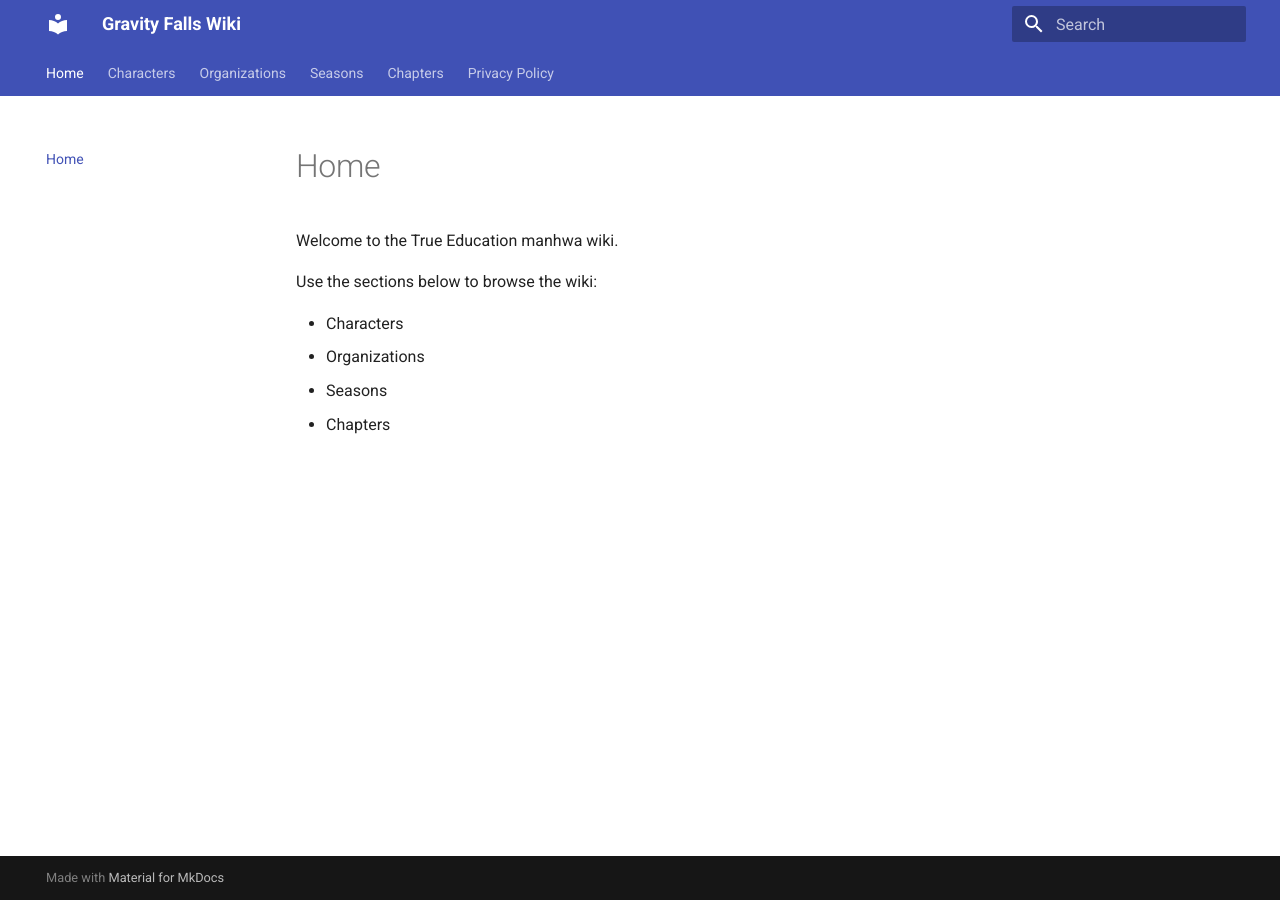
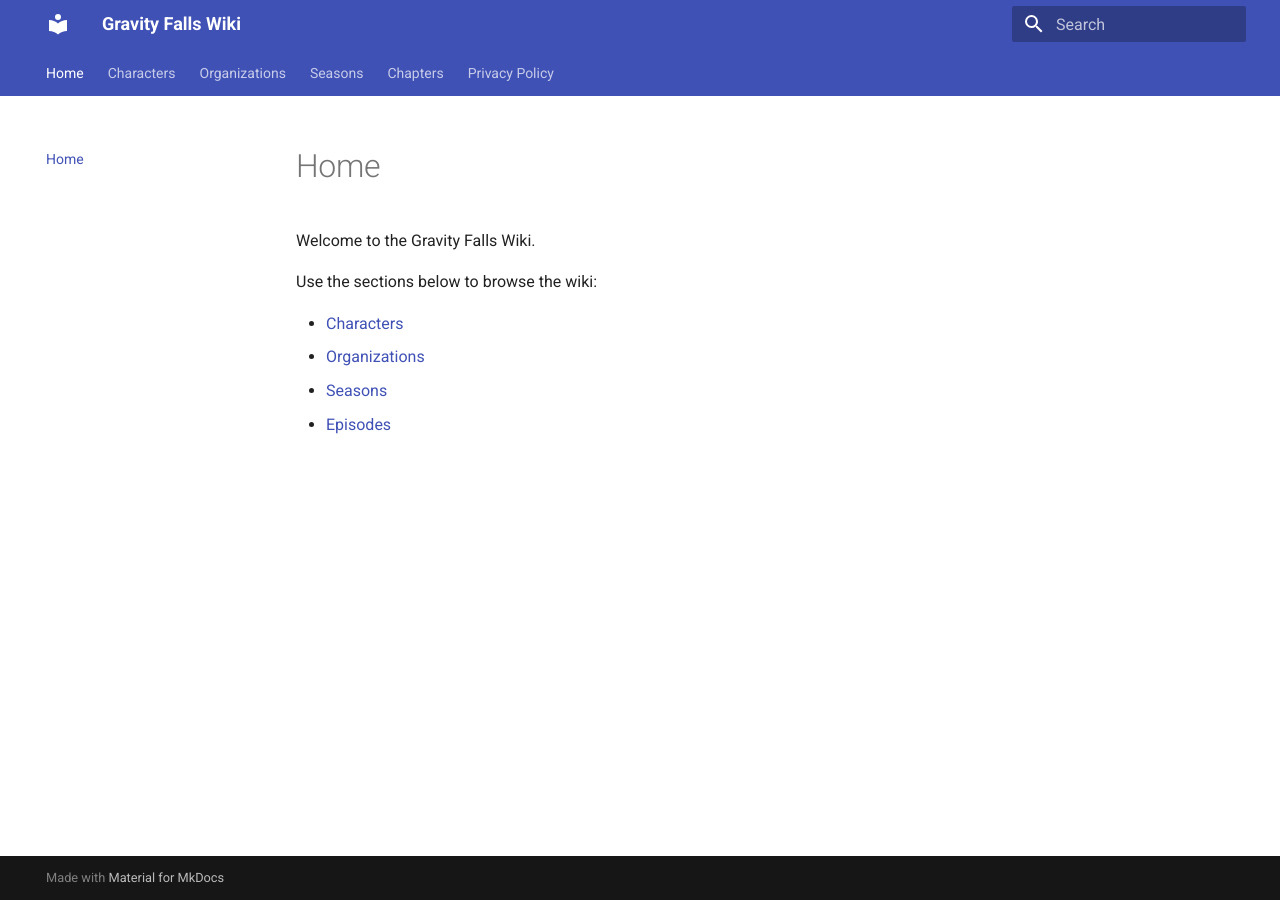
Before and after one commit to solaroiiid/gravity-falls-wiki, an MkDocs documentation site: the page built from docs/index.md, in a window 1280 px wide. Built offline with MkDocs 1.6.1 and Material for MkDocs 9.7.7, drawn with Linux system fonts in a browser that asks for light colours.

Commit message:
Update index.md

```diff
--- a/docs/index.md
+++ b/docs/index.md
@@ -1,8 +1,10 @@
-Welcome to the True Education manhwa wiki.
+# Home
+
+Welcome to the Gravity Falls Wiki.
 
 Use the sections below to browse the wiki:
 
-- Characters
-- Organizations
-- Seasons
-- Chapters
+- [Characters](characters/)
+- [Organizations](organizations/)
+- [Seasons](seasons/)
+- [Episodes](episodes/)
```
